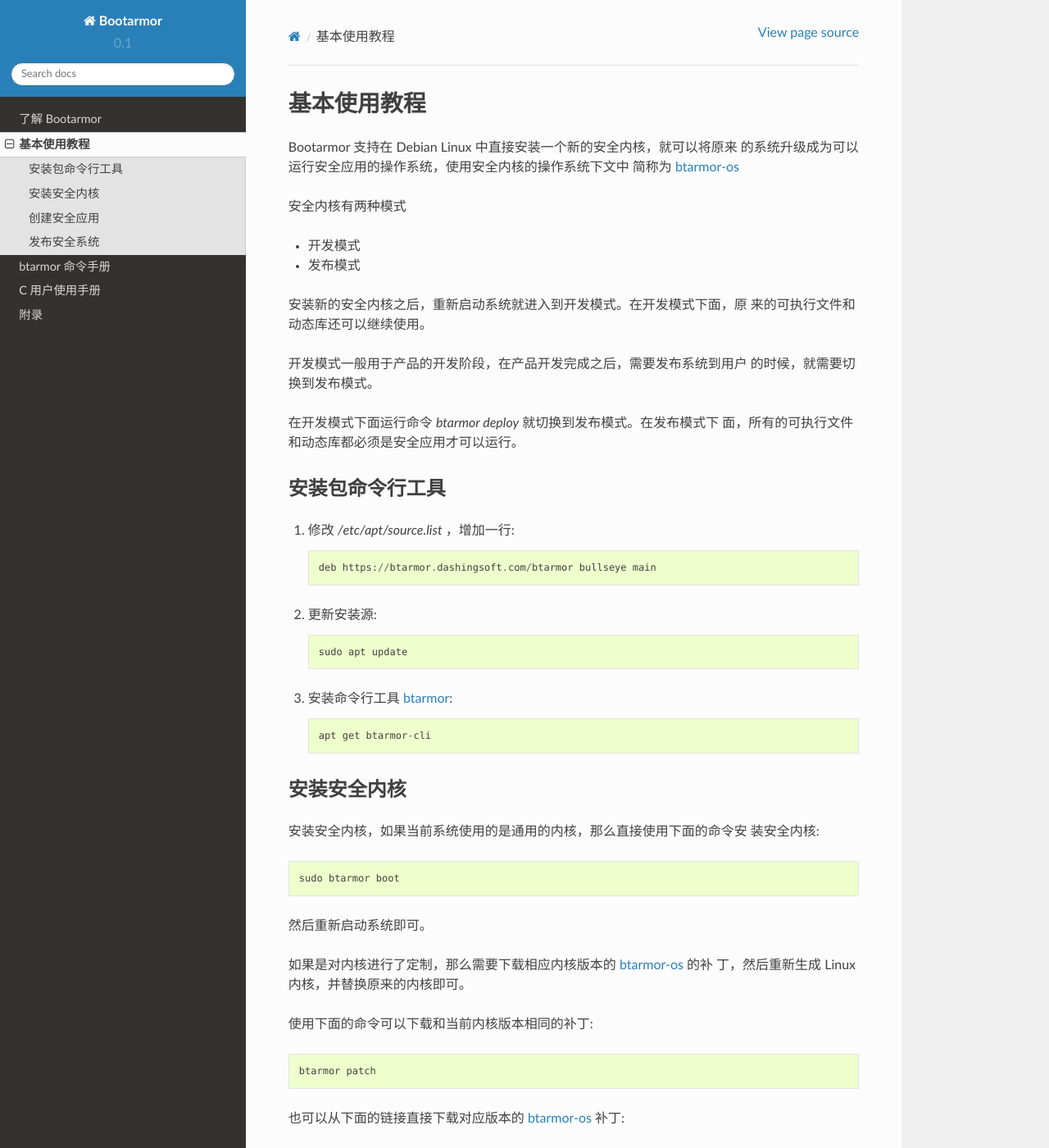
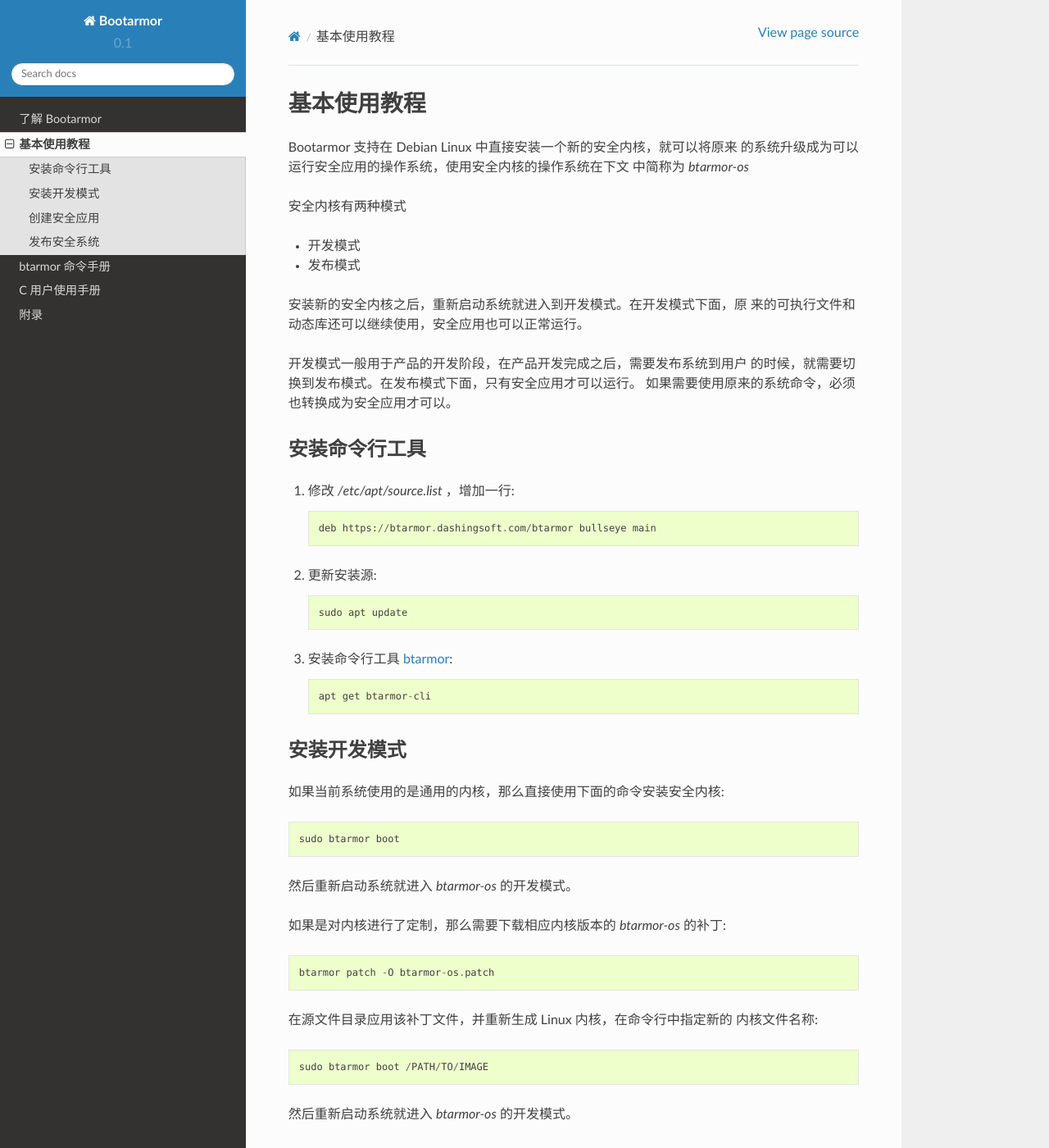
Before and after one commit to dashingsoft/btarmor-docs, a Sphinx documentation site: the page built from docs/tutorial.rst, in a window 1280 px wide and 1400 px high. Shown: the whole window at 82% size. Built offline with Sphinx 7.4.7 and the Read the Docs theme 2.0.0, drawn with Linux system fonts in a browser that asks for light colours; some of the changed text lies outside the part shown.

Commit message:
Refine doc

```diff
--- a/docs/btarmor-cli.rst
+++ b/docs/btarmor-cli.rst
@@ -90,6 +90,10 @@
 
   btarmor patch --list
 
+也可以从下面的链接查看和下载对应版本的 `btarmor-os`_ 补丁
+
+    https://btarmor.dashingsoft.com/kernel/patches/
+
 .. _btmake:
 
 btmake
@@ -130,7 +134,9 @@
 
 如果指定了选项 ``--inplace`` ，那么输出文件会直接覆盖原来的文件。
 
-选项 ``--share`` 一般用于加密系统动态库，使用该选项加密的文件允许内核访问。
+选项 ``-sys`` 一般用于加密系统动态库，使用该选项加密的文件允许内核访问。如果使用
+该选项加密可执行文件，那么这个可执行文件也只能运行在应用程序层。主要是为了让一些
+系统命令可以在发布模式下面执行。
 
 选项 ``--safe-stack`` 用于保护运行栈，这里面一般是程序的调用框架和局部变量，默认
 情况下是允许内核访问的。如果这些数据不需要被内核访问，使用该选项可以提高安全性。
@@ -157,5 +163,8 @@
 
     sudo btarmor make -i --share /usr/lib/*.so
 
+* 加密系统命令 `ls`::
+
+    sudo btarmor make -i -sys /usr/bin/ls
 
 .. include:: _common_definitions.txt
--- a/docs/tutorial.rst
+++ b/docs/tutorial.rst
@@ -2,8 +2,8 @@
 ============
 
 Bootarmor 支持在 Debian Linux 中直接安装一个新的安全内核，就可以将原来
-的系统升级成为可以运行安全应用的操作系统，使用安全内核的操作系统下文中
-简称为 `btarmor-os`_
+的系统升级成为可以运行安全应用的操作系统，使用安全内核的操作系统在下文
+中简称为 `btarmor-os`
 
 安全内核有两种模式
 
@@ -11,15 +11,13 @@
 * 发布模式
 
 安装新的安全内核之后，重新启动系统就进入到开发模式。在开发模式下面，原
-来的可执行文件和动态库还可以继续使用。
+来的可执行文件和动态库还可以继续使用，安全应用也可以正常运行。
 
 开发模式一般用于产品的开发阶段，在产品开发完成之后，需要发布系统到用户
-的时候，就需要切换到发布模式。
+的时候，就需要切换到发布模式。在发布模式下面，只有安全应用才可以运行。
+如果需要使用原来的系统命令，必须也转换成为安全应用才可以。
 
-在开发模式下面运行命令 `btarmor deploy` 就切换到发布模式。在发布模式下
-面，所有的可执行文件和动态库都必须是安全应用才可以运行。
-
-安装包命令行工具
+安装命令行工具
 ----------------
 
 1. 修改 `/etc/apt/source.list` ，增加一行::
@@ -35,26 +33,25 @@
      apt get btarmor-cli
 
 
-安装安全内核
+安装开发模式
 ------------
 
-安装安全内核，如果当前系统使用的是通用的内核，那么直接使用下面的命令安
-装安全内核::
+如果当前系统使用的是通用的内核，那么直接使用下面的命令安装安全内核::
 
   sudo btarmor boot
 
-然后重新启动系统即可。
+然后重新启动系统就进入 `btarmor-os` 的开发模式。
 
-如果是对内核进行了定制，那么需要下载相应内核版本的 `btarmor-os`_ 的补
-丁，然后重新生成 Linux 内核，并替换原来的内核即可。
+如果是对内核进行了定制，那么需要下载相应内核版本的 `btarmor-os` 的补丁::
 
-使用下面的命令可以下载和当前内核版本相同的补丁::
+  btarmor patch -O btarmor-os.patch
 
-  btarmor patch
+在源文件目录应用该补丁文件，并重新生成 Linux 内核，在命令行中指定新的
+内核文件名称::
 
-也可以从下面的链接直接下载对应版本的 `btarmor-os`_ 补丁::
+  sudo btarmor boot /PATH/TO/IMAGE
 
-    https://btarmor.dashingsoft.com/kernel/patches/
+然后重新启动系统就进入 `btarmor-os` 的开发模式。
 
 创建安全应用
 ------------
@@ -64,6 +61,9 @@
 例如，转换被保护的应用程序 ``/opt/foo`` 为安全应用::
 
      btamor make -i /opt/foo
+
+该目录下面的所有可执行文件和动态库，以及使用到的所有系统动态库都会被转
+换成为安全应用。
 
 发布安全系统
 ------------
```
Also changed, not shown: other parts of docs/btarmor-cli.rst (+1 -1 lines).
